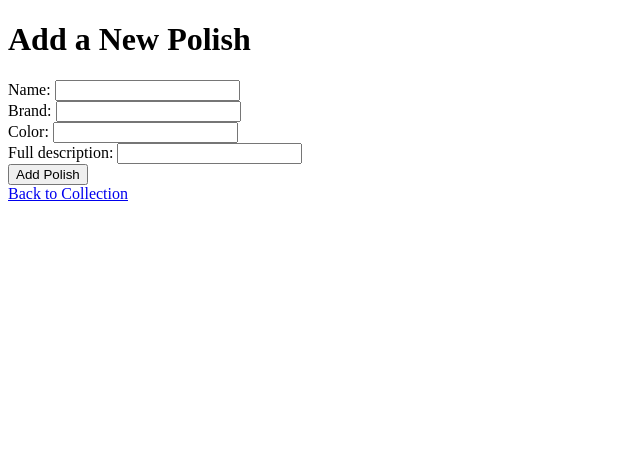
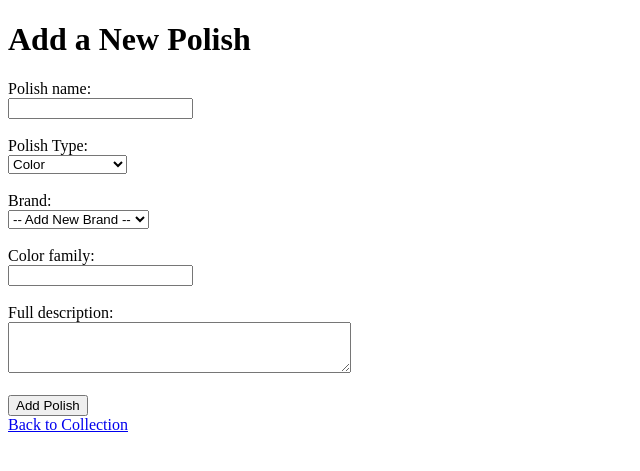
Before and after one commit to mbvillalonga/nail-polish-db, a Flask app: page /add in a window 1280 px wide. Shown: the top 471 px of the page, without its empty margins (0-640 px from the left). Run offline with Flask 3, Linux system fonts and the light colour scheme.

Commit message:
Update add.html, index.html

```diff
--- a/app.py
+++ b/app.py
@@ -1,5 +1,9 @@
-from flask import Flask, render_template, request, redirect, url_for
-from models import db, Polish, app
+from flask import Flask, render_template, request, redirect, url_for, flash
+#from flask_migrate import Migrate
+#from flask_sqlalchemy import SQLAlchemy
+from models import db, migrate, Polish, Brand
+from dotenv import load_dotenv
+import os
 
 """
 app.py
@@ -7,39 +11,86 @@
 Mercedes Villalonga, 2025
 """
 
-# Home route for displaying all polishes
-@app.route("/")
-def index():
-    polishes = Polish.query.all()  # retrieve all polishes stored in the Polish table
-    return render_template(
-        "index.html", polishes=polishes
-    )  # render index.html template
+# load env variables
+load_dotenv()
+
+def create_app():
+    app = Flask(__name__)
+    app.secret_key = os.getenv("SECRET_KEY", "dev")  # for session + flash support
+
+    # Configure DB
+    DB_USER = os.getenv("DB_USER")
+    DB_PASSWORD = os.getenv("DB_PASSWORD")
+    DB_HOST = os.getenv("DB_HOST")
+    DB_NAME = os.getenv("DB_NAME")
+
+    app.config["SQLALCHEMY_DATABASE_URI"] = (
+        f"mysql+mysqlconnector://{DB_USER}:{DB_PASSWORD}@{DB_HOST}/{DB_NAME}"
+    )
+    app.config["SQLALCHEMY_TRACK_MODIFICATIONS"] = False
+
+    db.init_app(app)
+    migrate.init_app(app, db)
+
+    # Home route for displaying all polishes
+    @app.route("/")
+    def index():
+        polishes = Polish.query.all()  # retrieve all polishes stored in the Polish table
+        return render_template(
+            "index.html", polishes=polishes
+        )  # render index.html template
 
 
-# Route for adding a new polish record
-@app.route("/add", methods=["GET", "POST"])
-def add():
-    if request.method == "POST":  # when user submits the form:
-        name = request.form["name"]  # extract name, brand, color,
-        brand = request.form["brand"]  # and full_desc fields from form
-        color = request.form["color"]
-        full_desc = request.form["full_desc"]
+    # Route for adding a new polish record
+    @app.route("/add", methods=["GET", "POST"])
+    def add():
+        brands = Brand.query.order_by(Brand.name).all()
 
-        new_polish = Polish(
-            name=name, brand=brand, color=color, full_desc=full_desc
-        )  # create new record
-        db.session.add(new_polish)  # save to table
-        db.session.commit()
+        if request.method == "POST":  # when user submits the form:
+            name = request.form["name"].strip()  # extract name
+            selected_brand = request.form["brand"]
+            new_brand_input = request.form.get("new_brand", "").strip()
+    #        brand_name = request.form["brand"]  # extract brand
+            color_family = request.form["color_family"].strip() # extract color
+            full_desc = request.form.get("full_desc", "").strip() # extract description
+            polish_type = request.form["polish_type"]
+            tags = request.form.get("tags","").strip()
 
-        return redirect(url_for("index"))  # return to home page
+            # select brand
+            if selected_brand == "new" and new_brand_input:
+                brand = Brand.query.filter_by(name=new_brand_input).first()
+                if not brand:
+                    brand = Brand(name=new_brand_input, type="unknown")
+                    db.session.add(brand)
+                    db.session.commit()
+            else:
+                brand = Brand.query.filter_by(id=int(selected_brand)).first()
 
-    return render_template("add.html")  # displays the add.html form
+            # check if polish exists for this brand
+            existing = Polish.query.filter_by(name=name, brand_id=brand.id).first()
+            if not existing:
+                new_polish = Polish( # create new record
+                    name=name,
+                    polish_type=polish_type,
+                    brand_id=brand.id,
+                    color_family=color_family,
+                    full_desc=full_desc,
+                    tags=tags
+                )
+                db.session.add(new_polish)  # save to table
+                db.session.commit()
+                flash(f"Added polish: {new_polish.name} by {brand.name}", "success")
+            return redirect(url_for("index"))  # return to home page
+        return render_template("add.html", brands=brands)  # displays the add.html form
 
-# Route for displaying all polishes and info: brand, color, etc.
-@app.route("/polishes")
-def view_polishes():
-    polishes = Polish.query.order_by(Polish.name).all()
-    return render_template("polishes.html", polishes=polishes)
+    # Route for displaying all polishes and info: brand, color, etc.
+    @app.route("/polishes")
+    def view_polishes():
+        polishes = Polish.query.order_by(Polish.name).all()
+        return render_template("polishes.html", polishes=polishes)
+
+    return app
 
 if __name__ == "__main__":
+    app = create_app()
     app.run(debug=True)  # starts the Flask development server for testing
--- a/templates/add.html
+++ b/templates/add.html
@@ -2,16 +2,69 @@
 <html lang="en">
 <head>
     <title>Add a New Polish</title>
+    <style>
+        .success {
+            background-color: #e0ffe0;
+            border: 1px solid #7fd47f;
+            padding: 10px;
+            margin-bottom: 10px;
+            border-radius: 4px;
+        }
+    </style>
 </head>
 <body>
+    {% with messages = get_flashed_messages(with_categories=true) %}
+        {% if messages %}
+            <ul class="flashes">
+        {% for category, message in messages %}
+            <li class="{{ category }}">{{ message }}</li>
+        {% endfor %}
+            </ul>
+        {% endif %}
+    {% endwith %}
     <h1>Add a New Polish</h1>
     <form method="POST">
-        <label>Name: <input type="text" name="name" required></label><br>
-        <label>Brand: <input type="text" name="brand" required></label><br>
-        <label>Color: <input type="text" name="color" required></label><br>
-        <label>Full description: <input type="text" name="full_desc" required></label><br>
+        <label for="name">Polish name:</label><br>
+        <input type="text" id="name" name="name" required><br><br>
+
+        <label for="polish_type">Polish Type:</label><br>
+        <select id="polish_type" name="polish_type" required>
+            <option value="color">Color</option>
+            <option value="top coat">Top Coat</option>
+            <option value="base coat">Base Coat</option>
+            <option value="stamping polish">Stamping Polish</option>
+            <option value="other">Other</option>
+        </select><br><br>
+
+        <label for="brand">Brand:</label><br>
+        <select name="brand" id="brand" onchange="toggleNewBrandField()" required>
+            {% for brand in brands %}
+                <option value="{{ brand.id }}">{{ brand.name }}</option>
+            {% endfor %}
+            <option value="new">-- Add New Brand --</option>
+        </select><br><br>
+
+        <div id="new-brand-container" style="display:none;">
+            <label for="new_brand">New Brand Name:</label><br>
+            <input type="text" name="new_brand" id="new_brand"><br><br>
+        </div>
+
+        <label for="color_family">Color family:</label><br>
+        <input type="text" id="color_family" name="color_family" required><br><br>
+
+        <label for="full_desc">Full description:</label><br>
+        <textarea id="full_desc" name="full_desc" rows="3" cols="40"></textarea><br><br>
+
         <button type="submit">Add Polish</button>
     </form>
     <a href="{{ url_for('index') }}">Back to Collection</a>
+
+    <script>
+        function toggleNewBrandField() {
+            const brandSelect = document.getElementById("brand");
+            const newBrandContainer = document.getElementById("new-brand-container");
+            newBrandContainer.style.display = (brandSelect.value === "new") ? "block" : "none";
+        }
+    </script>
 </body>
 </html>
```
Also changed, not shown: models.py (+1 -31 lines), templates/index.html (+18 -0 lines), 1 other file.
